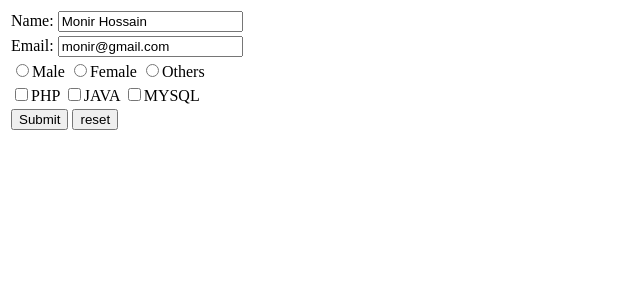
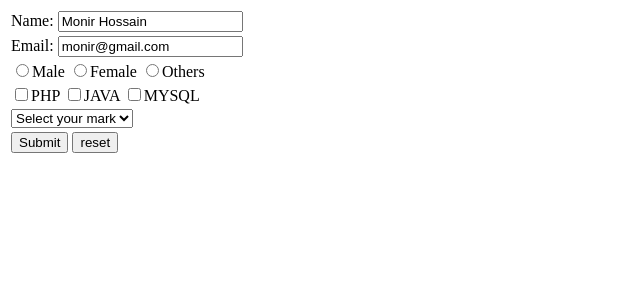
Before and after one commit to mhsharkar2011/blog, a PHP site: page /frontend/indexjs.php in a window 1280 px wide. Shown: the top 300 px of the page, without its empty margins (0-640 px from the left). Run offline with PHP 8.4, Linux system fonts and the light colour scheme.

```diff
--- a/frontend/indexjs.php
+++ b/frontend/indexjs.php
@@ -4,6 +4,7 @@
         let userEmail = document.userForm.email.value;
         let userGender = document.userForm.gender.value;
         let coderLeng = document.userForm.coder.length;
+        // Select Multiple Value with checkbox
         let selectedLang = [];
         for(i=0; i<coderLeng; i++){
             let checked = document.userForm.coder[i].checked;
@@ -13,7 +14,15 @@
             }
         }
         let totalSelectedLanguage = selectedLang.join(', ');
-        let show = "Username: " + userName + "<br> Email: " + userEmail + "<br/> Gender: " + userGender + "<br>You have selected multiple Language: " + totalSelectedLanguage;
+        // End
+
+        // Select a value from select option or select List
+        var index = document.userForm.languageMark.selectedIndex;
+        var mark = document.userForm.languageMark.options[index].value;
+
+
+        let show = "Username: " + userName + "<br> Email: " + userEmail + "<br/> Gender: " + userGender + "<br>You have selected multiple Language: " + totalSelectedLanguage + "<br>Your Mark is: " + mark;
+
         document.getElementById('output').innerHTML = show;
     }
 </script>
@@ -59,6 +68,16 @@
             </tr>
             <tr>
                 <td>
+                    <select name="languageMark">
+                        <option value="">Select your mark</option>
+                        <option value="50">50</option>
+                        <option value="60">60</option>
+                        <option value="70">70</option>
+                    </select>
+                </td>
+            </tr>
+            <tr>
+                <td>
                     <button type="submit" name="submit" id="submit">Submit</button>
                     <input type="reset" value="reset">
                 </td>
```
Also changed, not shown: frontend/index.php (+13 -7 lines).
